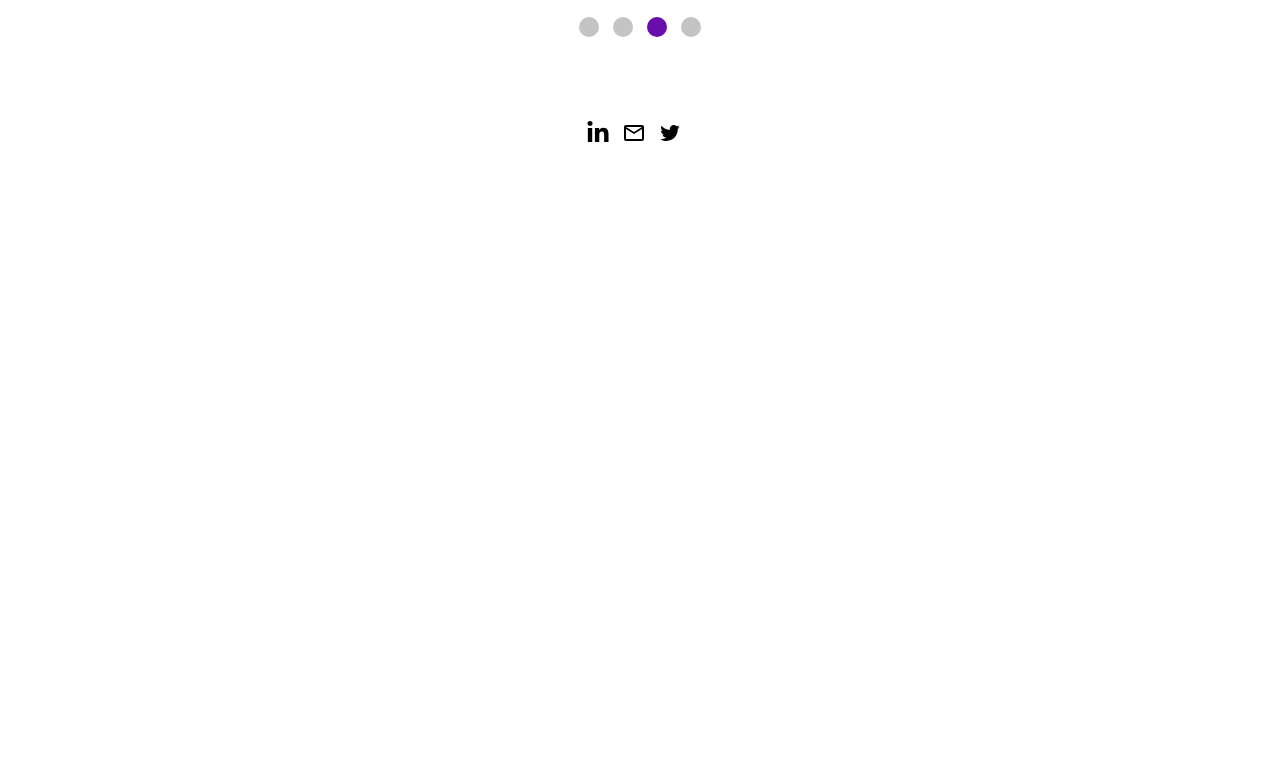
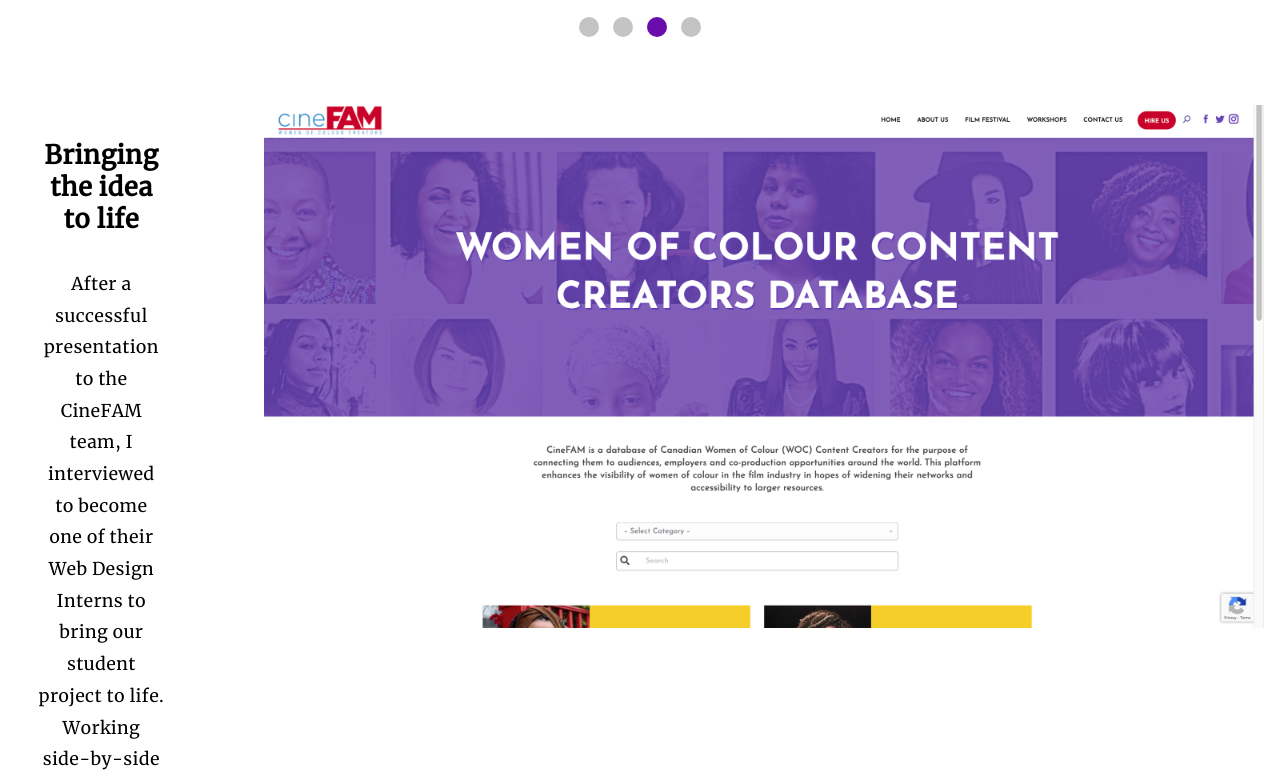
Before and after one commit to yuenkev/norah-react-website, a React (Create React App) app: page /cinefam in a window 1280 px wide. Shown: the part 1079-1859 px from the top of the page. Before the commit the page ends 1251 px from the top, so only its background shows below. Built offline with nearby package versions, Linux system fonts and the light colour scheme.

Commit message:
Second Commit: Finished Adding the Body of the "cinefam woc database page"
-Added the Description + Image

```diff
--- /dev/null
+++ b/src/Components/UI/Cinefam/Body.js
@@ -0,0 +1,35 @@
+import React from "react";
+import classes from "./Body.module.css";
+import dbas from "../../Assets/Images/CineFAM/dbas.png";
+
+const Body = () => {
+  return (
+    <div className={classes.body}>
+        {/* Paragraph */}
+      <div className={classes.para}>
+        <h4>Bringing the idea to life</h4>
+        <p>
+          After a successful presentation to the CineFAM team, I interviewed to
+          become one of their Web Design Interns to bring our student project to
+          life. Working side-by-side with the project coordinator and web
+          development team the official CineFAM WOC Creators Database launched
+          on March 1st, 2022 highlighting 40+ BIPOC Women Creators in light of
+          International Women’s Day Month. The Content Creator Database enhances
+          the visibility of Women of Colour in the film industry, directors,
+          content creators, producers, screenplay writers, actress, animators,
+          motion design, etc.
+        </p>
+        <br></br><br></br>
+        <a href="https://cinefam.ca/filmmakers/" className={classes.dbBtn}>
+          See Here To Visit The Database
+        </a>
+      </div>
+      {/* Image */}
+      <div className={classes.img}>
+        <img src={dbas} alt="Database"></img>
+      </div>
+    </div>
+  );
+};
+
+export default Body;
--- /dev/null
+++ b/src/Components/UI/Cinefam/Body.module.css
@@ -0,0 +1,33 @@
+@font-face {
+    font-family: "Merriweather";
+    src: url(/src/Components/Assets/Font/Merriweather-Regular.ttf);
+  }
+
+.body {
+  display: flex;
+  flex-direction: row;
+  flex-basis: 50%;
+  width: 100%;
+  gap: 100px;
+}
+
+.dbBtn {
+    color: white;
+    background-color: black;
+    font-family: Merriweather;
+    font-weight: 500;
+    font-size: 1.1rem;
+    padding: 1em 2.5em;
+}
+
+img {
+    max-width: 1000px;
+}
+
+h4 {
+    font-size: 1.6rem;
+}
+
+.body p {
+    font-size: 1.1rem;
+}
--- a/src/Components/UI/Cinefam/Cine.js
+++ b/src/Components/UI/Cinefam/Cine.js
@@ -1,11 +1,15 @@
 import React from "react";
 import classes from "./Cine.module.css";
 import Intro from "./Intro";
+import Body from "./Body";
+import Press from "./Press";
 
 const Cine = () => {
   return (
     <div className={classes.cine}>
       <Intro />
+      <Body/>
+      <Press/>
     </div>
   );
 };
--- a/src/Components/UI/Cinefam/Cine.module.css
+++ b/src/Components/UI/Cinefam/Cine.module.css
@@ -0,0 +1,3 @@
+.cine {
+
+}
--- a/src/Components/UI/Cinefam/Intro.module.css
+++ b/src/Components/UI/Cinefam/Intro.module.css
@@ -3,4 +3,5 @@
   padding-right: 12vw;
   padding-left: 12vw;
   margin: 0 auto;
+  padding-bottom: 5vw;
 }
--- /dev/null
+++ b/src/Components/UI/Cinefam/Press.js
@@ -0,0 +1,12 @@
+import React from "react";
+import classes from "./Press.module.css";
+
+const Press = () => {
+  return (
+    <div className={classes.press}>
+        <h4>Press Hits</h4>
+    </div>
+  );
+};
+
+export default Press;
--- /dev/null
+++ b/src/Components/UI/Cinefam/Press.module.css
@@ -0,0 +1,4 @@
+.press h4 {
+    font-size: 1.6rem;
+    text-align: center;
+}
--- a/src/Components/UI/PageStyles/Layout.module.css
+++ b/src/Components/UI/PageStyles/Layout.module.css
@@ -7,7 +7,7 @@
 
   body {
     font-family: Merriweather;
-    letter-spacing: 0.6px;
+    letter-spacing: 0.02em;
   }
 
   .navbar {
```
Also changed, not shown: src/Components/UI/Cinefam/PressData.js (added, +32 -0 lines), src/Components/Assets/Images/CineFAM/dbas.png (added).
